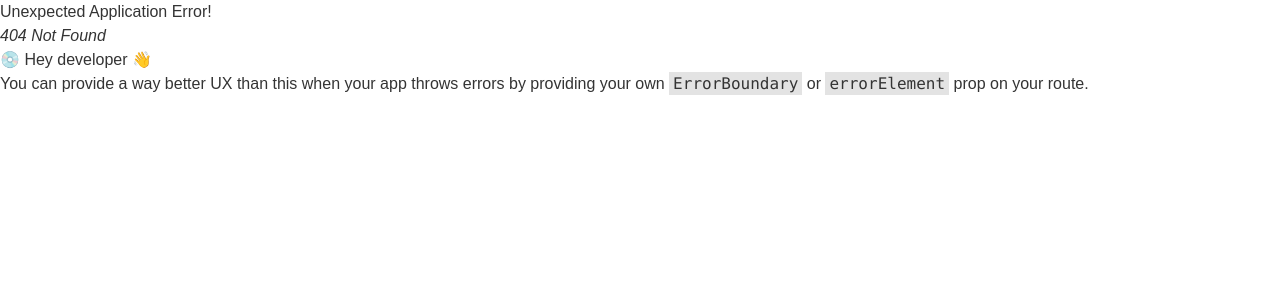
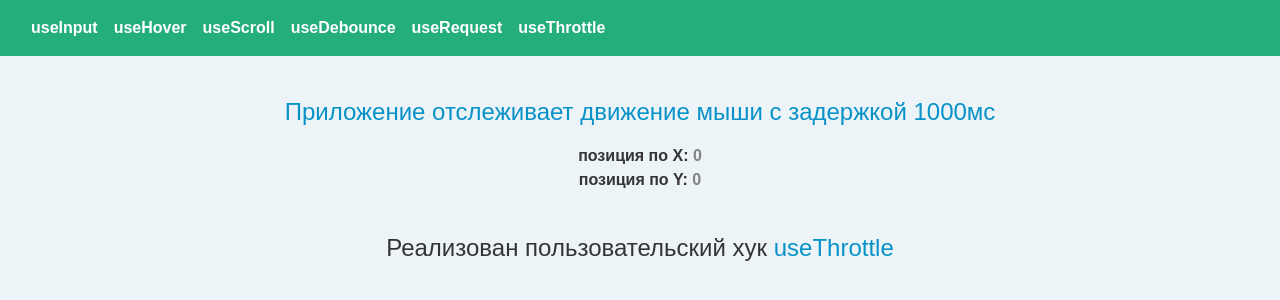
Before and after one commit to nmibragimov7/react-hooks, a React (Create React App) app: page /throttle in a window 1280 px wide. Before the commit this address had no page. Shown: the top 300 px of the page. Built offline with nearby package versions, Linux system fonts and the light colour scheme.

Commit message:
feat: add useThrottle hook

```diff
--- a/src/App.jsx
+++ b/src/App.jsx
@@ -12,6 +12,7 @@ import Hover from "./pages/Hover";
 import List from "./pages/List";
 import Search from "./pages/Search";
 import Request from "./pages/Request";
+import Throttle from "./pages/Throttle";
 
 const router = createBrowserRouter(createRoutesFromElements(
     <>
@@ -21,6 +22,7 @@ const router = createBrowserRouter(createRoutesFromElements(
             <Route path={"list"} element={<List />}/>
             <Route path={"search"} element={<Search />}/>
             <Route path={"request"} element={<Request />}/>
+            <Route path={"throttle"} element={<Throttle />}/>
         </Route>
     </>
 ));
--- a/src/components/widgets/Header/Header.jsx
+++ b/src/components/widgets/Header/Header.jsx
@@ -12,6 +12,7 @@ const Header = () => {
                 <Link to={"/list"} className={"font-bold text-white hover:text-blue"}>useScroll</Link>
                 <Link to={"/search"} className={"font-bold text-white hover:text-blue"}>useDebounce</Link>
                 <Link to={"/request"} className={"font-bold text-white hover:text-blue"}>useRequest</Link>
+                <Link to={"/throttle"} className={"font-bold text-white hover:text-blue"}>useThrottle</Link>
             </div>
         </div>
     );
--- /dev/null
+++ b/src/hooks/useThrottle.js
@@ -0,0 +1,13 @@
+import {useCallback, useRef} from "react";
+
+export default function useThrottle(cb, delay) {
+    const isThrottled = useRef(null);
+    return useCallback((...args) => {
+        if (isThrottled.current) {
+            return;
+        }
+        cb(args);
+        isThrottled.current = true;
+        setTimeout(() => isThrottled.current = false, delay);
+    }, [cb, delay]);
+}
--- /dev/null
+++ b/src/pages/Throttle.jsx
@@ -0,0 +1,38 @@
+import React, {useCallback, useEffect, useState} from 'react';
+import useThrottle from "../hooks/useThrottle";
+
+const Throttle = () => {
+    const [state, setState] = useState({
+        x: 0,
+        y: 0
+    });
+    const cb = useCallback((event) => {
+        console.log('kek')
+        setState(prev => ({...prev, x: event[0].clientX, y: event[0].clientY}));
+    }, []);
+    const throttleMouseMove = useThrottle(cb, 1000);
+
+    useEffect(() => {
+        document.addEventListener("mousemove", event => throttleMouseMove(event));
+        return () => document.removeEventListener("mousemove", throttleMouseMove);
+    }, [throttleMouseMove]);
+
+    return (
+        <>
+            <div className={"text-center mb-10"}>
+                <p className={"text-2xl text-primary-blue mb-4"}>Приложение отслеживает движение мыши с задержкой 1000мс</p>
+                <p className={"text-dark font-semibold"}>
+                    позиция по X: <span className={"text-gray-500"}>{state.x}</span>
+                </p>
+                <p className={"text-dark font-semibold"}>
+                    позиция по Y: <span className={"text-gray-500"}>{state.y}</span>
+                </p>
+            </div>
+            <p className={"text-center text-2xl text-dark mb-4"}>
+                Реализован пользовательский хук <span className={"text-primary-blue hover:text-primary-blue/70 cursor-pointer"}>useThrottle</span>
+            </p>
+        </>
+    );
+};
+
+export default Throttle;
```
